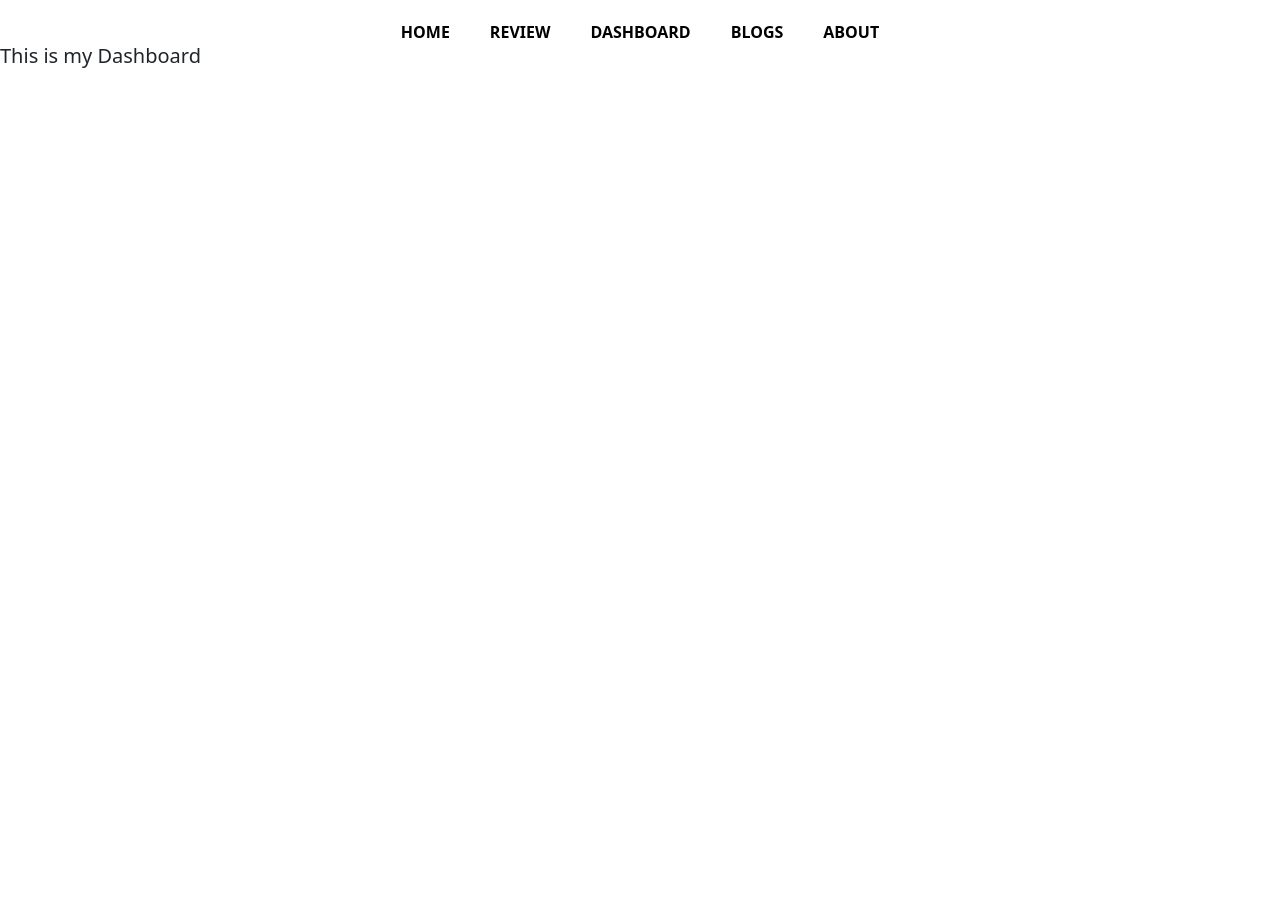
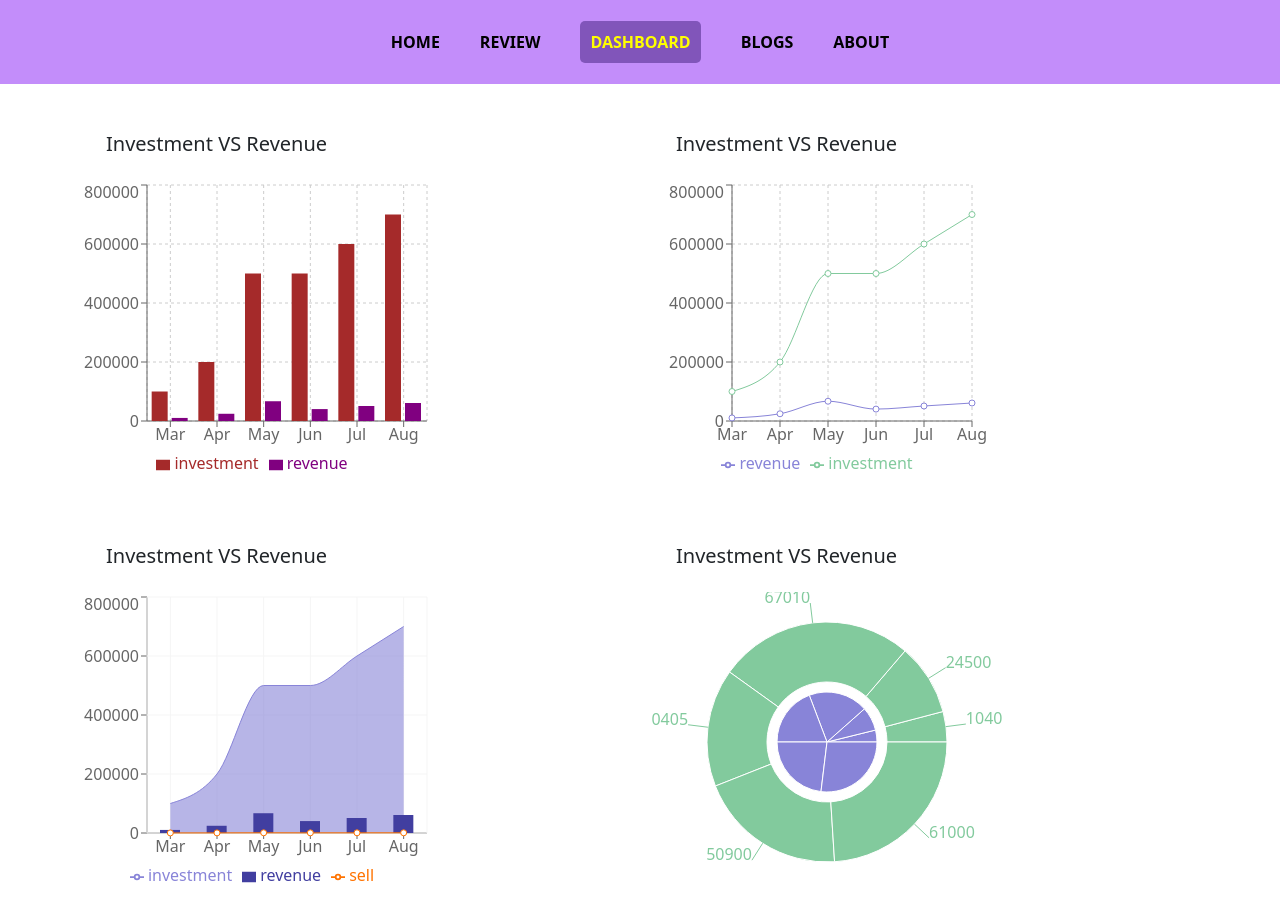
Before and after one commit to abdullahalmasudpersonal/Assignment-09, a React (Create React App) app: page /dashboard in a window 1280 px wide. Before the commit the page ends 800 px from the top, so only its background shows below. Built offline with nearby package versions, Linux system fonts and the light colour scheme; the HTML template or start-up script is replaced by a standard one.

Commit message:
activeLink and other

```diff
--- a/package.json
+++ b/package.json
@@ -6,11 +6,13 @@
     "@testing-library/jest-dom": "^5.16.3",
     "@testing-library/react": "^12.1.4",
     "@testing-library/user-event": "^13.5.0",
+    "axios": "^0.26.1",
     "bootstrap": "^5.1.3",
     "react": "^18.0.0",
     "react-dom": "^18.0.0",
     "react-router-dom": "^6.3.0",
     "react-scripts": "5.0.0",
+    "recharts": "^2.1.9",
     "web-vitals": "^2.1.4"
   },
   "scripts": {
--- /dev/null
+++ b/public/data.json
@@ -0,0 +1,38 @@
+[
+    {
+        "month": "Mar",
+        "investment": 100000,
+        "sell": 241,
+        "revenue": 10401
+    },
+    {
+        "month": "Apr",
+        "investment": 200000,
+        "sell": 423,
+        "revenue": 24500
+    },
+    {
+        "month": "May",
+        "investment": 500000,
+        "sell": 726,
+        "revenue": 67010
+    },
+    {
+        "month": "Jun",
+        "investment": 500000,
+        "sell": 529,
+        "revenue": 40405
+    },
+    {
+        "month": "Jul",
+        "investment": 600000,
+        "sell": 601,
+        "revenue": 50900
+    },
+    {
+        "month": "Aug",
+        "investment": 700000,
+        "sell": 670,
+        "revenue": 61000
+    }
+]
--- /dev/null
+++ b/src/Components/CoustomLink/CoustomLink.js
@@ -0,0 +1,21 @@
+import React from 'react';
+import { Link, useMatch, useResolvedPath } from 'react-router-dom';
+
+function CoustomLink({ children, to, ...props }) {
+    let resolved = useResolvedPath(to);
+    let match = useMatch({ path: resolved.pathname, end: true });
+
+    return (
+      <div>
+        <Link
+          style={{ color: match ? 'yellow':'black', background: match ? '#8155BA':'', borderRadius:match?'5px':'', padding:match?'10px':''}}
+          to={to}
+          {...props}
+        >
+          {children}
+        </Link>
+      </div>
+    );
+  }
+
+export default CoustomLink;
--- a/src/Components/Dashboard/Dashboard.js
+++ b/src/Components/Dashboard/Dashboard.js
@@ -1,11 +1,79 @@
-import React from 'react';
+
+import axios from 'axios';
+import React, { useEffect, useState } from 'react';
+import './Dashboard.css';
+import { Area, Bar, BarChart, CartesianGrid, ComposedChart, Legend, Line, LineChart, Pie, PieChart, XAxis, YAxis } from 'recharts';
+import '../../../node_modules/bootstrap/dist/css/bootstrap.min.css'
+
 
 const Dashboard = () => {
-    return (
-        <div>
-            <h5>This is my Dashboard</h5>
+  const [business, setBusiness] = useState([]);
+  useEffect(() => {
+    axios.get('data.json')
+      .then(data => setBusiness(data.data))
+  }, []);
+  return (
+    <div className='container mt-4 bg-color'>
+      <div class=" row row-cols-1 row-cols-md-2 g-4 ">
+
+        <div class="col mb-3">
+          <h5 className='m-4'>Investment VS Revenue</h5>
+          <div class="card border-0">
+            <BarChart width={350} height={300} data={business}>
+              <CartesianGrid strokeDasharray="3 3" />
+              <XAxis dataKey='month' />
+              <YAxis />
+              <Legend />
+              <Bar dataKey='investment' fill='brown' />
+              <Bar dataKey='revenue' fill='purple' />
+            </BarChart >
+          </div>
         </div>
-    );
+
+        <div class="col mb-3">
+          <h5 className=' m-4 '>Investment VS Revenue</h5>
+          <div class="card border-0">
+            <LineChart width={350} height={300} data={business}
+              margin={{ top: 5, right: 30, left: 20, bottom: 5 }}>
+              <CartesianGrid strokeDasharray="3 3" />
+              <XAxis dataKey='month' />
+              <YAxis />
+              <Legend />
+              <Line type='monotone' dataKey='revenue' stroke="#8884d8" />
+              <Line type='monotone' dataKey='investment' stroke="#82ca9d" />
+            </LineChart>
+          </div>
+        </div>
+
+        <div class="col mb-3">
+          <h5 className=' m-4'>Investment VS Revenue</h5>
+          <div class="card border-0">
+            <ComposedChart width={350} height={300} data={business}>
+              <XAxis dataKey="month" />
+              <YAxis />
+              <Legend />
+              <CartesianGrid stroke="#f5f5f5" />
+              <Area type="monotone" dataKey="investment" fill="#8884d8" stroke="#8884d8" />
+              <Bar dataKey="revenue" barSize={20} fill="#413ea0" />
+              <Line type="monotone" dataKey="sell" stroke="#ff7300" />
+            </ComposedChart>
+          </div>
+        </div>
+
+        <div class="col mb-3">
+          <h5 className=' m-4'>Investment VS Revenue</h5>
+          <div class="card border-0">
+            <PieChart width={350} height={300}>
+              <Pie data={business} dataKey="investment" nameKey="month" cx="50%" cy="50%" outerRadius={50} fill="#8884d8" />
+              <Pie data={business} dataKey="revenue" nameKey="month" cx="50%" cy="50%" innerRadius={60} outerRadius={120} fill="#82ca9d" label />
+            </PieChart>
+          </div>
+        </div>
+
+      </div>
+
+    </div>
+  );
 };
 
 export default Dashboard;
--- a/src/Components/Header/Header.css
+++ b/src/Components/Header/Header.css
@@ -1,15 +1,18 @@
 .header{
-    text-align: center;
+    background-color: rgb(195, 141, 250);
+    padding: 30px;
 }
 .navber{
-    margin-top:20px ;
+    display: flex;
+    justify-content: center;
 }
 nav a{
     text-decoration: none;
     margin:20px;
     font-weight: bold;
     color: black;
+    position: static;
 }
 nav a:hover{
-    color: rgb(158, 13, 255);
+    color: rgb(255, 170, 13);
 }
--- a/src/Components/Header/Header.js
+++ b/src/Components/Header/Header.js
@@ -1,16 +1,17 @@
 import React from 'react';
 import { Link } from 'react-router-dom';
+import CoustomLink from '../CoustomLink/CoustomLink';
 import './Header.css'
 
 const Header = () => {
     return (
         <div className='header'>
             <nav className='navber'>
-                <Link to='/home'>HOME</Link>
-                <Link to='/review'>REVIEW</Link>
-                <Link to='/dashboard'>DASHBOARD</Link>
-                <Link to='/blogs'>BLOGS</Link>
-                <Link to='/about'>ABOUT</Link>
+                <CoustomLink to='/home'>HOME</CoustomLink>
+                <CoustomLink to='/review'>REVIEW</CoustomLink>
+                <CoustomLink to='/dashboard'>DASHBOARD</CoustomLink>
+                <CoustomLink to='/blogs'>BLOGS</CoustomLink>
+                <CoustomLink to='/about'>ABOUT</CoustomLink>
             </nav>
         </div>
     );
--- a/src/NotFound.css
+++ b/src/NotFound.css
@@ -0,0 +1,7 @@
+div img{
+    display: block;
+    margin-left: auto;
+    margin-right: auto;
+    margin-top: 100px;
+
+}
--- a/src/NotFound.js
+++ b/src/NotFound.js
@@ -3,8 +3,8 @@ import './NotFound.css'
 
 const NotFound = () => {
     return (
-        <div>
-            <h5>Page not found</h5>
+        <div className='notfound'>
+            <img src='https://www.designbolts.com/wp-content/uploads/2015/12/Cute-404-page-not-found-design.jpg' alt='Page Not Found'></img>
         </div>
     );
 };
--- a/src/index.js
+++ b/src/index.js
@@ -1,17 +1,18 @@
 import React from 'react';
-import ReactDOM from 'react-dom';
+import ReactDOMClient from 'react-dom/client';
 import './index.css';
 import App from './App';
 import reportWebVitals from './reportWebVitals';
 import { BrowserRouter } from 'react-router-dom';
 
-ReactDOM.render(
+const root = ReactDOMClient.createRoot(  document.getElementById('root'));
+
+root.render(
   <BrowserRouter>
     <React.StrictMode>
       <App />
     </React.StrictMode>
-  </BrowserRouter>,
-  document.getElementById('root')
+  </BrowserRouter>
 );
 
 // If you want to start measuring performance in your app, pass a function
```
Also changed, not shown: src/Components/CoustomLink/CoustomLink.css (added), 1 other file (tests, documents, lock files or other folders).
